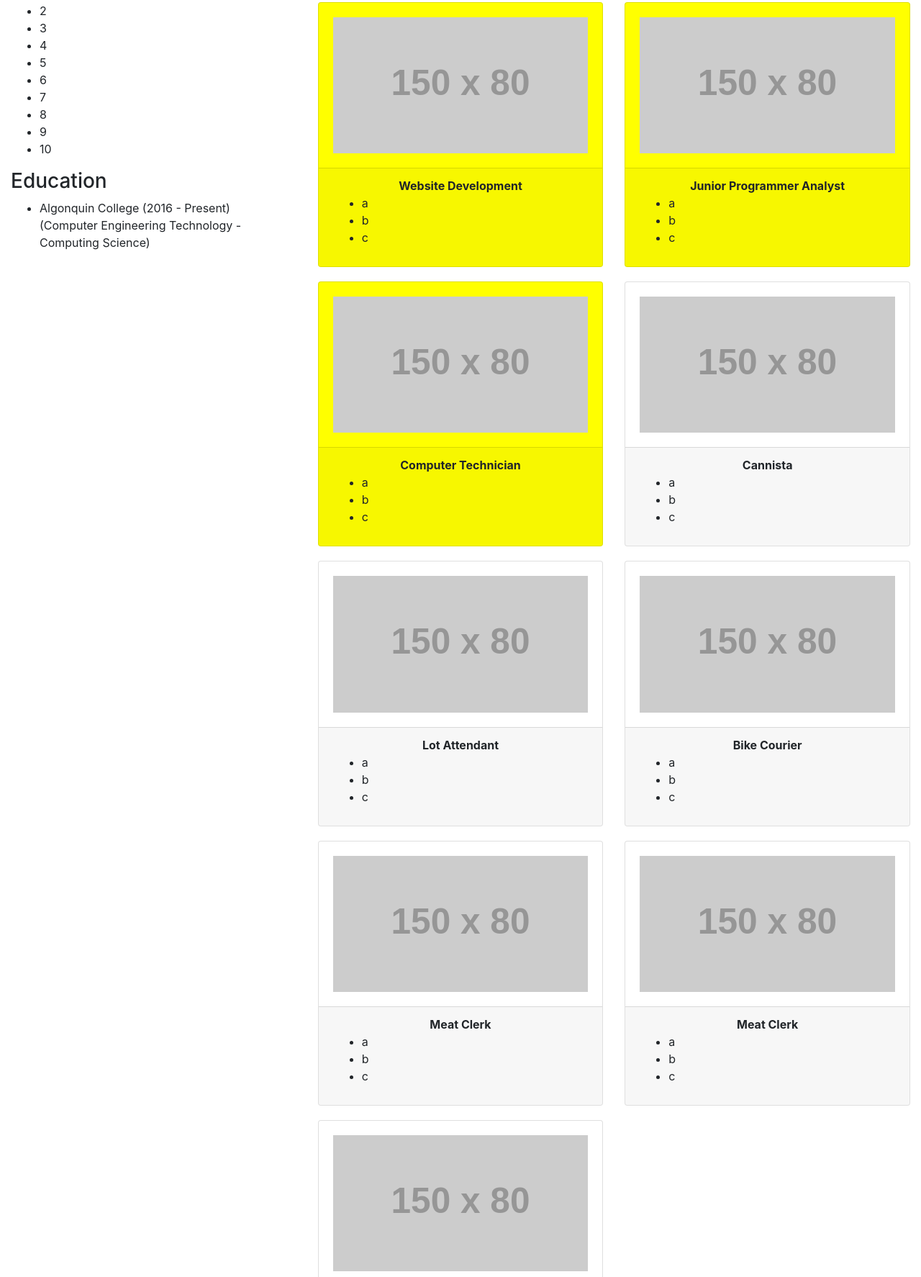
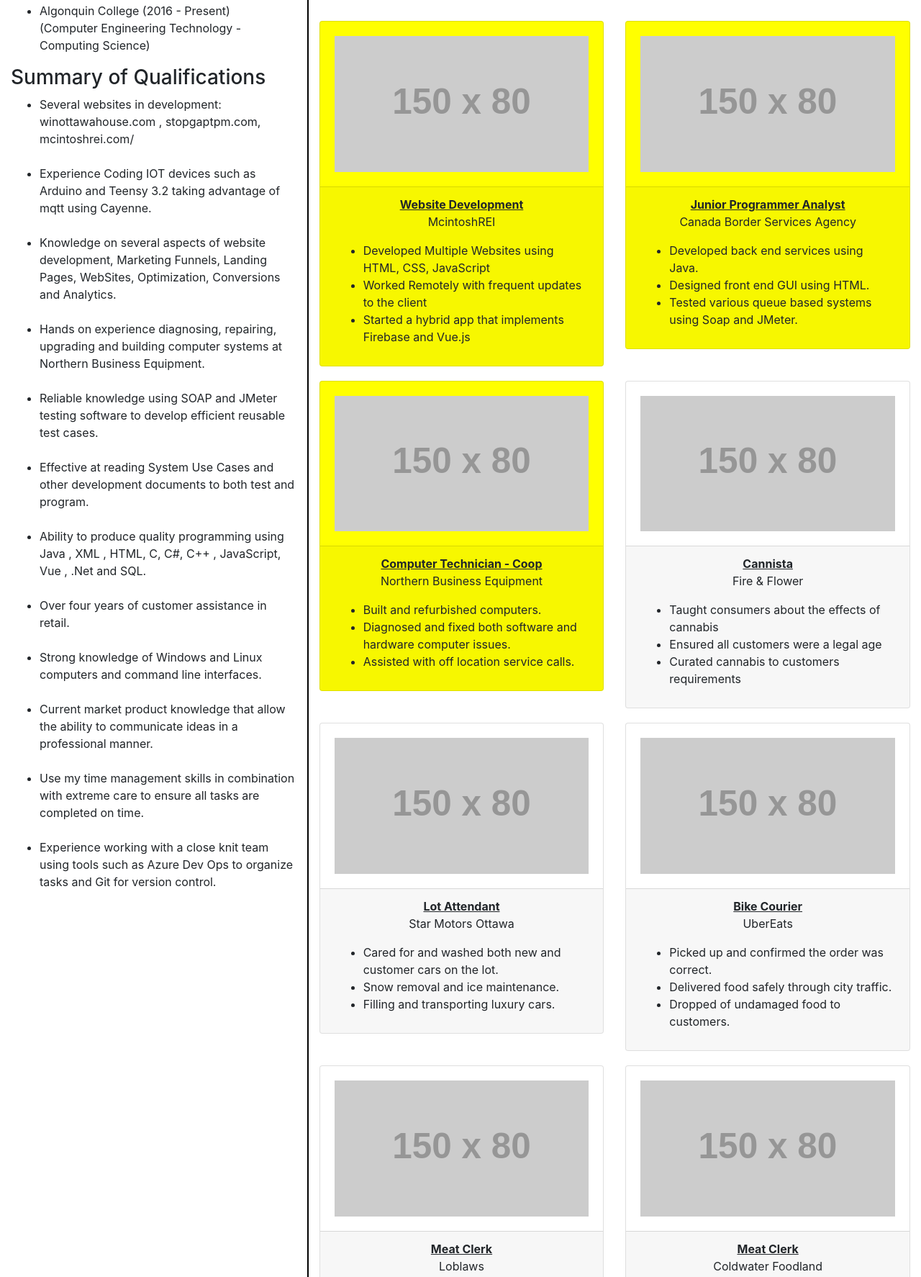
Before and after one commit to spen0203/Spen0203, a plain HTML site: page index.html in a window 1280 px wide. Shown: the part 514-2288 px from the top of the page at 72% size. Drawn offline with nearby package versions, Linux system fonts and the light colour scheme; placeholder pictures from the web are drawn by us.

Commit message:
Updated Content and Added Basic AboutMe Page

```diff
--- a/index.html
+++ b/index.html
@@ -30,6 +30,7 @@
         .techJob {
             background-color: yellow;
         }
+
     </style>
 
     </head>
@@ -40,10 +41,14 @@
                 <a class="navbar-brand"  href="https://curtisspence.ca/">CurtisSpence.ca</a>
 
                 <!-- Links -->
-                <ul class="navbar-nav">
+                <ul class="navbar-nav" style="padding-left: 1em;">
                   <li class="nav-item">
                     <img src="Images/GitHub-Mark-Light-32px.png" >
                     <a href="https://github.com/spen0203">Github</a>
+                  </li>
+                  <li class="nav-item" style="padding-left: 1em;">
+                    <img src="Images/linkedin.png" >
+                    <a href="https://www.linkedin.com/in/curtis-spence-0b94b8132/">LinkedIn</a>
                   </li>
                 </ul>
               </nav>
@@ -58,11 +63,9 @@
                 <div class="collapse navbar-collapse" style="padding-left:20px;" id="collapsibleNavbar">
                     <ul class="navbar-nav">
                         <li class="nav-item">
-                          <a class="nav-link" href="#">About Me</a>
+                          <a class="nav-link" href="./AboutMe.html">About Me</a>
                         </li>
-                        <li class="nav-item">
-                          <a class="nav-link" href="#">Future Goals</a>
-                        </li>
+
                         <li class="nav-item">
                           <a class="nav-link" href="#">Contact</a>
                         </li>
@@ -104,52 +107,75 @@
         <div class="container-fluid  text-left">
             <div class="row">
                 <div class="col-sm-4">
-                    <h3>Summary of Qualifications</h3>
-                    <ul>
-                        <li>
-                            1
-                        </li>
-                        <li>
-                            2
-                        </li>
-                        <li>
-                            3
-                        </li>
-                        <li>
-                            4
-                        </li>
-                        <li>
-                            5
-                        </li>
-                        <li>
-                            6
-                        </li>
-                        <li>
-                            7
-                        </li>
-                        <li>
-                            8
-                        </li>
-                        <li>
-                            9
-                        </li>
-                        <li>
-                            10
-                        </li>
-                    </ul>
+                    <br><h3>Education</h3>
 
-                        <h3>Education</h3>
                         <ul>
                             <li>Algonquin College (2016 - Present)</li>
                             (Computer Engineering Technology - Computing Science)
                         </ul>
 
+                    <h3>Summary of Qualifications</h3>
+                    <ul>
+                        <li>
+                            Several websites in development: winottawahouse.com , stopgaptpm.com, mcintoshrei.com/
+                        </li>
+                        <br/>
+                        <li>
+                            Experience Coding IOT devices such as Arduino and Teensy 3.2 taking advantage of mqtt using Cayenne.
+                        </li>
+                        <br/>
+                        <li>
+                            Knowledge on several aspects of website development, Marketing Funnels, Landing Pages, WebSites, Optimization, Conversions and Analytics.
+                        </li>
+                        <br/>
+                        <li>
+                            Hands on experience diagnosing, repairing, upgrading and building computer systems at Northern Business Equipment.
+                        </li>
+                        <br/>
+                        <li>
+                            Reliable knowledge using SOAP and JMeter testing software to develop efficient reusable test cases.
+                        </li>
+                        <br/>
+                        <li>
+                            Effective at reading System Use Cases and other development documents to both test and program.
+                        </li>
+                        <br/>
+                        <li>
+                            Ability to produce quality programming using Java , XML , HTML, C, C#, C++ , JavaScript, Vue , .Net and SQL.
+                        </li>
+                        <br/>
+                        <li>
+                            Over four years of customer assistance in retail.
+                        </li>
+                        <br/>
+                        <li>
+                            Strong knowledge of Windows and Linux computers and command line interfaces.
+                        </li>
+                        <br/>
+                        <li>
+                            Current market product knowledge that allow the ability to communicate ideas in a professional manner.
+                        </li>
+                        <br/>
+                        <li>
+                            Use my time management skills in combination with extreme care to ensure all tasks are completed on time.
+                        </li>
+                        <br/>
+                        <li>
+                            Experience working with a close knit team using tools such as Azure Dev Ops to organize tasks and Git for version control.
+                        </li>
+                        <br/>
+
+
+                    </ul>
+
+
+
                   </div>
 
 
 
-                  <div class="col-sm-8">
-                    <h3>Work Experience</h3><br>
+                  <div class="col-sm-8" style="border-left: 2px solid black; border-top: 2px solid black;" >
+                    <br><h3>Work Experience</h3><br>
 
                         <div class="row">
                             <div class="col-sm-6">
@@ -158,16 +184,17 @@
                                     <img src="https://placehold.it/150x80?text=IMAGE" class="img-responsive" style="width:100%" alt="Image">
                                 </div>
                                 <div class="card-footer">
-                                    <b>Website Development</b>
+                                    <b><u> Website Development </u></b>
+                                    <p>McintoshREI</p>
                                     <ul style="text-align: left;">
                                         <li>
-                                            a
+                                            Developed Multiple Websites using HTML, CSS, JavaScript
                                         </li>
                                         <li>
-                                            b
+                                            Worked Remotely with frequent updates to the client
                                         </li>
                                         <li>
-                                            c
+                                            Started a hybrid app that implements Firebase and Vue.js
                                         </li>
                                     </ul>
                                 </div>
@@ -179,16 +206,17 @@
                                     <img src="https://placehold.it/150x80?text=IMAGE" class="img-responsive" style="width:100%" alt="Image">
                                 </div>
                                 <div class="card-footer">
-                                    <b>Junior Programmer Analyst</b>
-                                    <ul style="text-align: left;">
+                                    <b><u> Junior Programmer Analyst </u></b>
+                                        <p>Canada Border Services Agency</p>
+                                        <ul style="text-align: left;">
                                         <li>
-                                            a
+                                            Developed back end services using Java.
                                         </li>
                                         <li>
-                                            b
+                                            Designed front end GUI using HTML.
                                         </li>
                                         <li>
-                                            c
+                                            Tested various queue based systems using Soap and JMeter.
                                         </li>
                                     </ul>
                                 </div>
@@ -202,16 +230,17 @@
                                   <img src="https://placehold.it/150x80?text=IMAGE" class="img-responsive" style="width:100%" alt="Image">
                               </div>
                               <div class="card-footer ">
-                                <b>Computer Technician</b>
+                                <b><u> Computer Technician - Coop </u></b>
+                                <p>Northern Business Equipment</p>
                                 <ul style="text-align: left;">
                                     <li>
-                                        a
+                                        Built and refurbished computers.
                                     </li>
                                     <li>
-                                        b
+                                        Diagnosed and fixed both software and hardware computer issues.
                                     </li>
                                     <li>
-                                        c
+                                        Assisted with off location service calls.
                                     </li>
                                 </ul>
                               </div>
@@ -223,16 +252,17 @@
                                   <img src="https://placehold.it/150x80?text=IMAGE" class="img-responsive" style="width:100%" alt="Image">
                               </div>
                               <div class="card-footer">
-                                <b>Cannista</b>
+                                <b><u> Cannista </u></b>
+                                <p>Fire & Flower</p>
                                 <ul style="text-align: left;">
                                     <li>
-                                        a
+                                        Taught consumers about the effects of cannabis
                                     </li>
                                     <li>
-                                        b
+                                        Ensured all customers were a legal age
                                     </li>
                                     <li>
-                                        c
+                                        Curated cannabis to customers requirements
                                     </li>
                                 </ul>
                               </div>
@@ -247,16 +277,17 @@
                                   <img src="https://placehold.it/150x80?text=IMAGE" class="img-responsive" style="width:100%" alt="Image">
                               </div>
                               <div class="card-footer">
-                                <b>Lot Attendant</b>
+                                <b><u> Lot Attendant </u></b>
+                                <p>Star Motors Ottawa</p>
                                 <ul style="text-align: left;">
                                     <li>
-                                        a
+                                        Cared for and washed both new and customer cars on the lot.
                                     </li>
                                     <li>
-                                        b
+                                        Snow removal and ice maintenance.
                                     </li>
                                     <li>
-                                        c
+                                        Filling and transporting luxury cars.
                                     </li>
                                 </ul>
                               </div>
@@ -268,16 +299,17 @@
                                   <img src="https://placehold.it/150x80?text=IMAGE" class="img-responsive" style="width:100%" alt="Image">
                               </div>
                               <div class="card-footer">
-                                <b>Bike Courier</b>
+                                <b><u> Bike Courier </u></b>
+                                <p>UberEats</p>
                                 <ul style="text-align: left;">
                                     <li>
-                                        a
+                                        Picked up and confirmed the order was correct.
                                     </li>
                                     <li>
-                                        b
+                                        Delivered food safely through city traffic.
                                     </li>
                                     <li>
-                                        c
+                                        Dropped of undamaged food to customers.
                                     </li>
                                 </ul>
                               </div>
@@ -291,16 +323,17 @@
                                   <img src="https://placehold.it/150x80?text=IMAGE" class="img-responsive" style="width:100%" alt="Image">
                               </div>
                               <div class="card-footer">
-                                <b>Meat Clerk</b>
+                                <b><u> Meat Clerk </u></b>
+                                <p>Loblaws</p>
                                 <ul style="text-align: left;">
                                     <li>
-                                        a
+                                        Stocked meat counter and ensure meat is properly stored.
                                     </li>
                                     <li>
-                                        b
+                                        Assist Customers with their meat purchases.
                                     </li>
                                     <li>
-                                        c
+
                                     </li>
                                 </ul>
                               </div>
@@ -312,16 +345,17 @@
                                   <img src="https://placehold.it/150x80?text=IMAGE" class="img-responsive" style="width:100%" alt="Image">
                               </div>
                               <div class="card-footer">
-                                <b>Meat Clerk</b>
+                                <b><u> Meat Clerk </u></b>
+                                <p>Coldwater Foodland</p>
                                 <ul style="text-align: left;">
                                     <li>
-                                        a
+                                        Cleaned department and machines before and after use.
                                     </li>
                                     <li>
-                                        b
+                                        Provided Customers with product support.
                                     </li>
                                     <li>
-                                        c
+                                        Prepared meat for customers.
                                     </li>
                                 </ul>
                               </div>
@@ -335,16 +369,17 @@
                                   <img src="https://placehold.it/150x80?text=IMAGE" class="img-responsive" style="width:100%" alt="Image">
                               </div>
                               <div class="card-footer">
-                                <b>Lift Operations</b>
+                                <b><u> Lift Operations </u></b>
+                                <p>Mt St Louis Moonstone</p>
                                 <ul style="text-align: left;">
                                     <li>
-                                        a
+                                        Operated chairlifts efficiently.
                                     </li>
                                     <li>
-                                        b
+                                        Communicated how to use a chairlift to guests while checking for proper passes.
                                     </li>
                                     <li>
-                                        c
+                                        Maintained snow ramps for safe use.
                                     </li>
                                 </ul>
                               </div>
```
Also changed, not shown: AboutMe.html (added, +73 -0 lines), Images/download.jpg, Images/linkedin.png (added).
